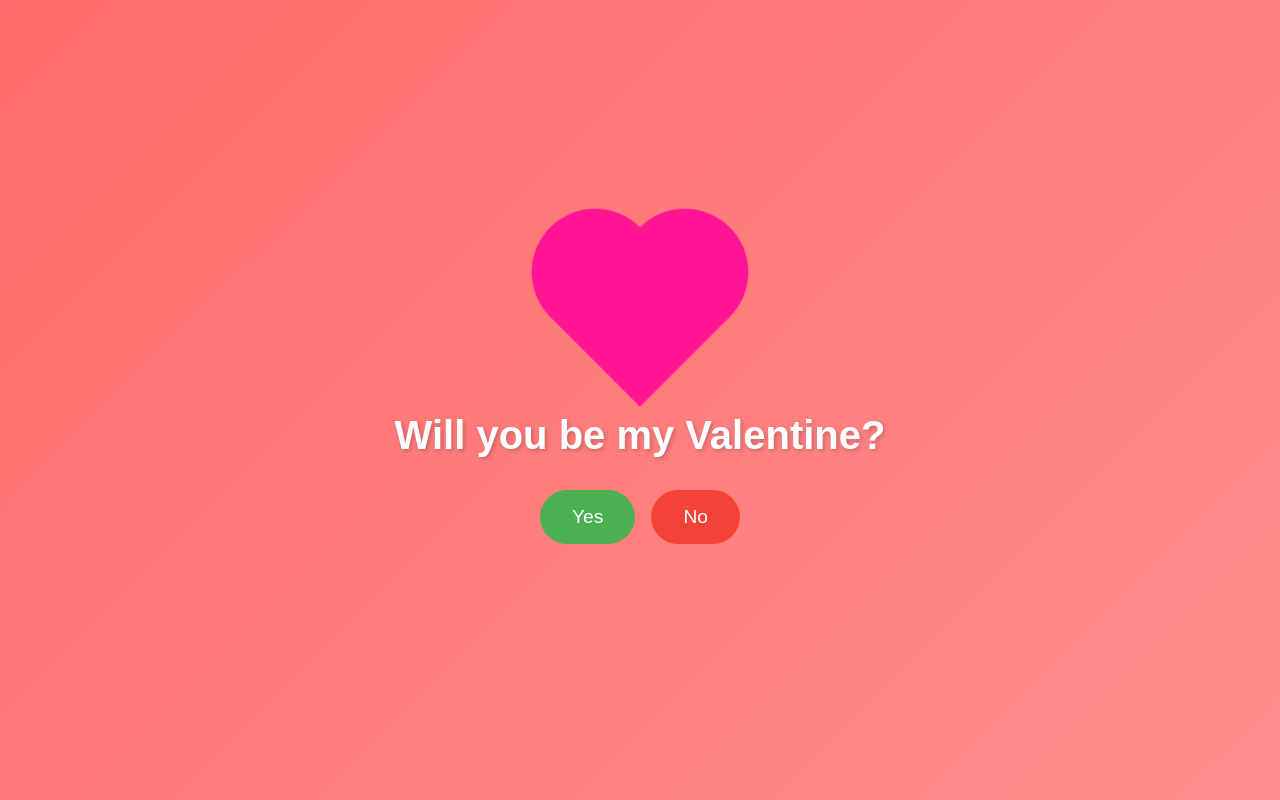
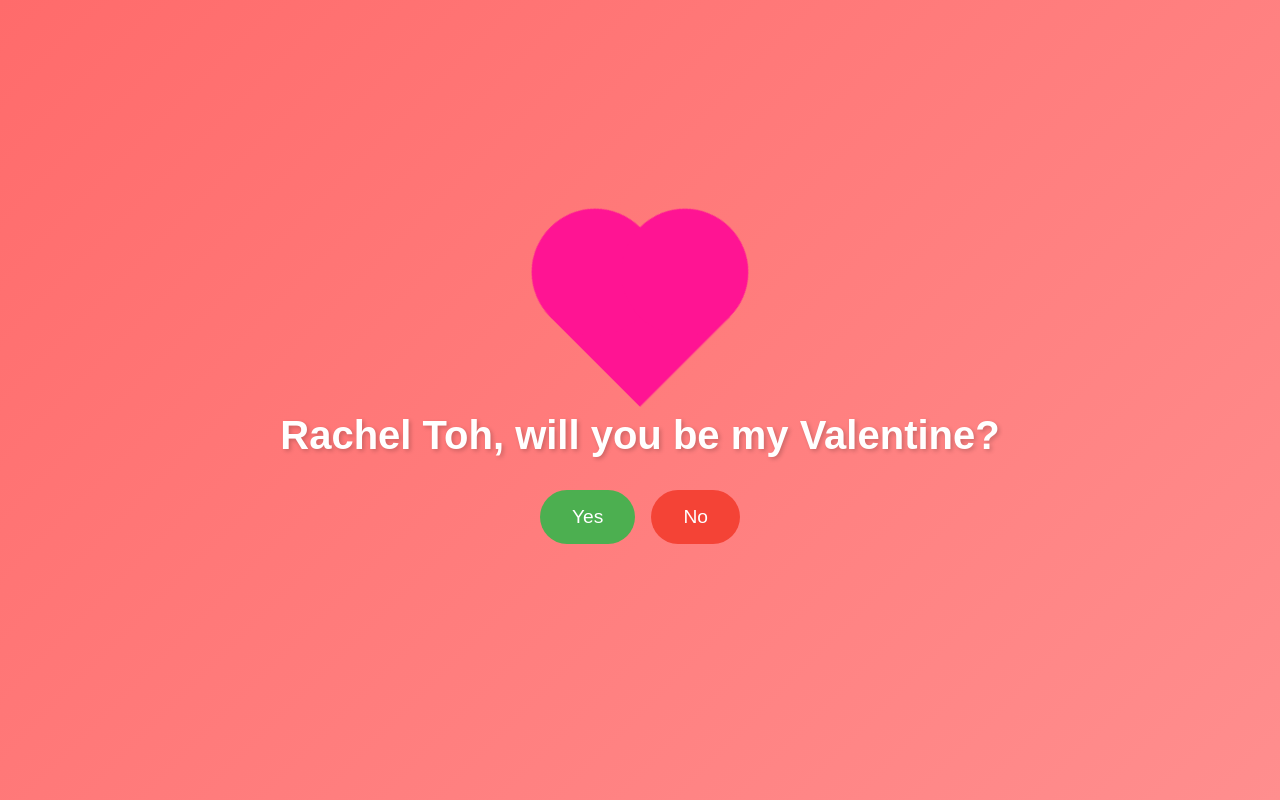
Before and after one commit to pookieunicorn/vday-website, a plain HTML site: page index.html in a window 1280 px wide. Drawn offline with Linux system fonts and the light colour scheme.

```diff
--- a/index.html
+++ b/index.html
@@ -11,7 +11,7 @@
         <div class="heart-container">
             <div class="heart"></div>
         </div>
-        <h1 class="question">Will you be my Valentine?</h1>
+        <h1 class="question">Rachel Toh, will you be my Valentine?</h1>
         <div class="buttons">
             <button id="yesBtn" class="btn yes-btn">Yes</button>
             <button id="noBtn" class="btn no-btn">No</button>
```
